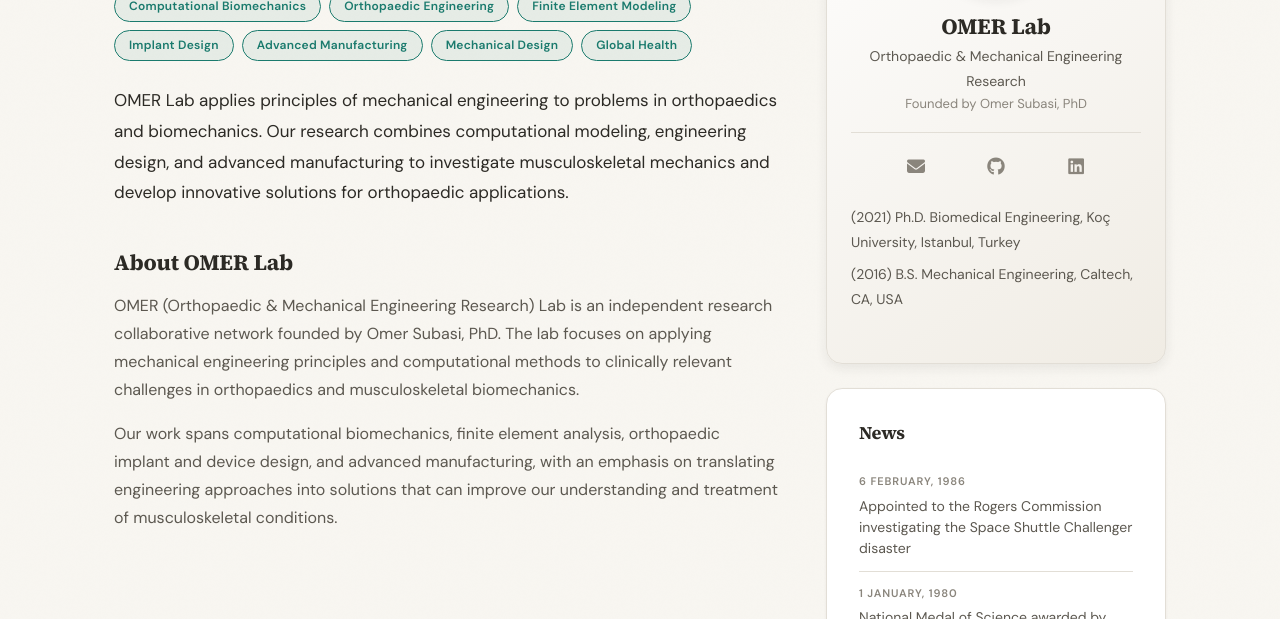
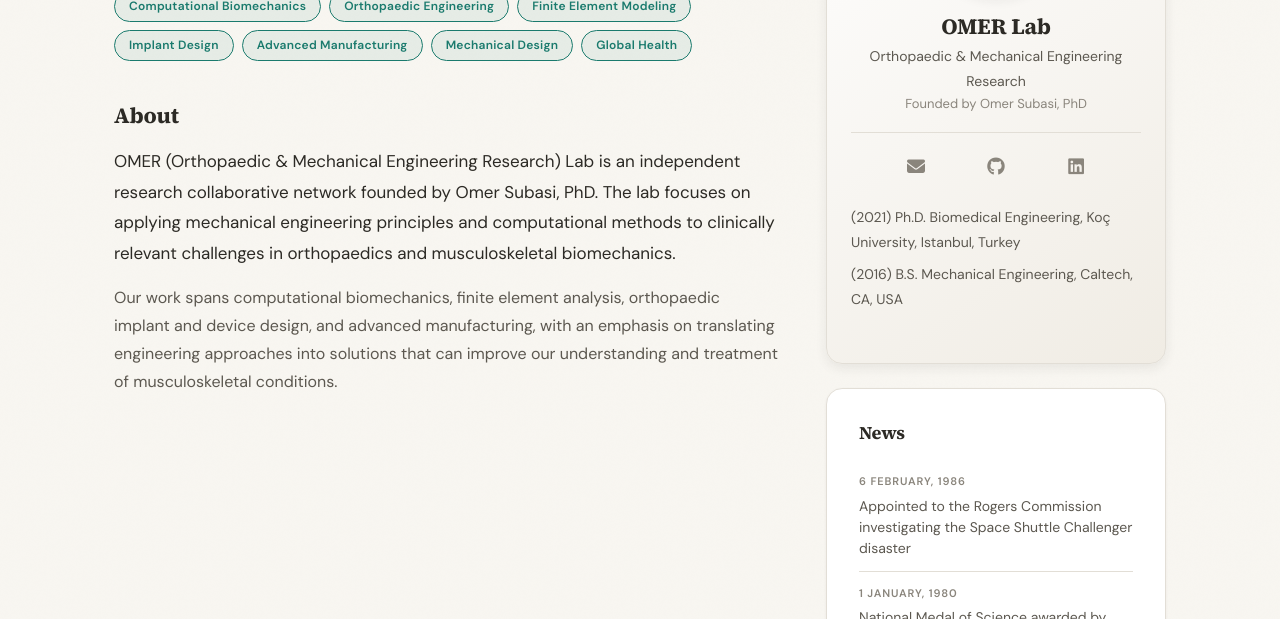
Before and after one commit to osubasi25/osubasi25.github.io, a Jekyll site: the page built from _pages/home.md, in a window 1280 px wide and 900 px high, cut to the strip 281-900 px from the top of the window. Built offline with Jekyll 4.4.1, drawn with Linux system fonts in a browser that asks for light colours; a style sheet for code colours, icons or effects is not loaded.

Commit message:
Update home.md

```diff
--- a/_pages/home.md
+++ b/_pages/home.md
@@ -19,10 +19,7 @@ permalink: /
 <a href="{{ site.url }}{{ site.baseurl }}/research" class="chip">Global Health</a>
 </div>
 
-OMER Lab applies principles of mechanical engineering to problems in orthopaedics and biomechanics. Our research combines computational modeling, engineering design, and advanced manufacturing to investigate musculoskeletal mechanics and develop innovative solutions for orthopaedic applications.
-
-
-### About OMER Lab
+### About
 
 OMER (Orthopaedic & Mechanical Engineering Research) Lab is an independent research collaborative network founded by Omer Subasi, PhD. The lab focuses on applying mechanical engineering principles and computational methods to clinically relevant challenges in orthopaedics and musculoskeletal biomechanics.
 
```
